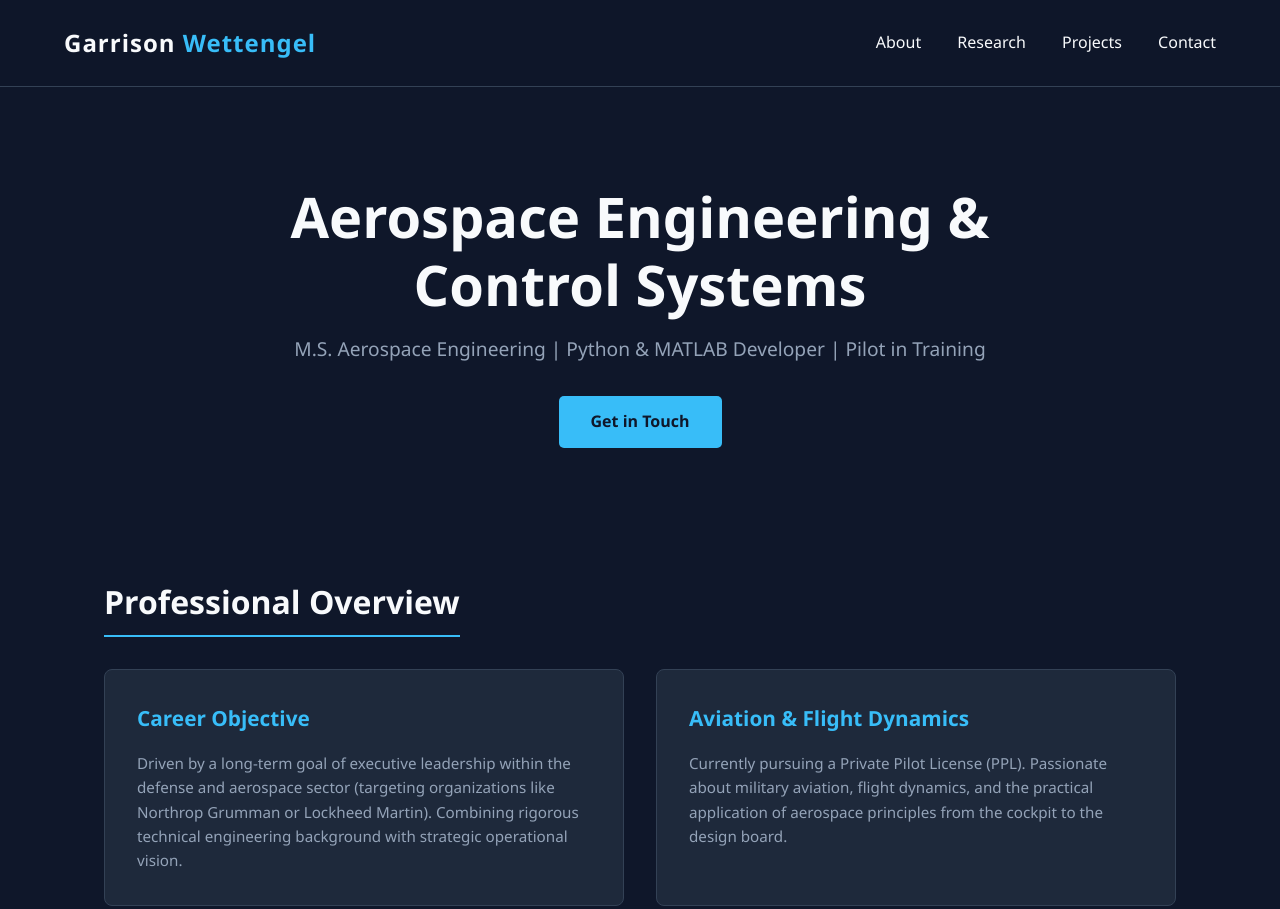
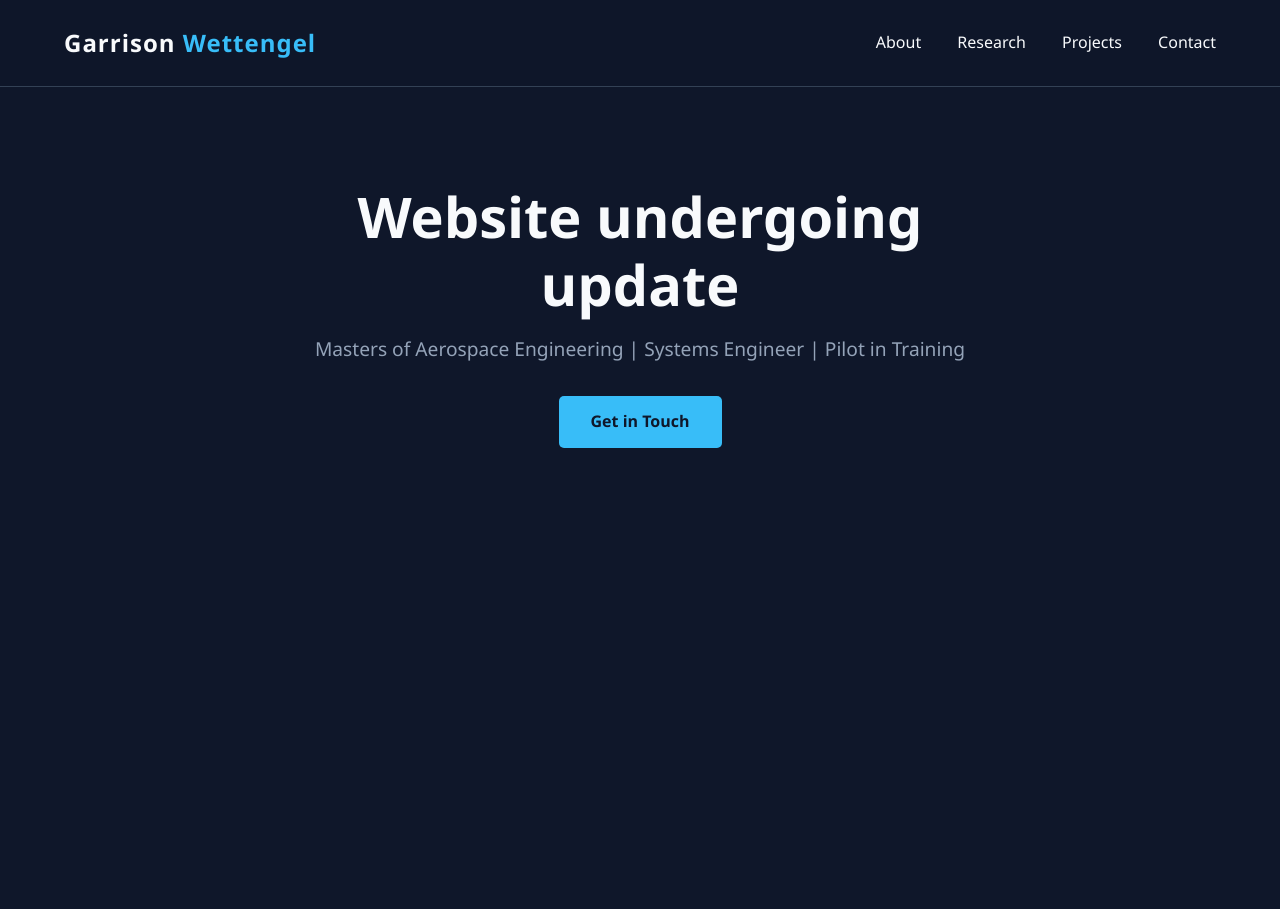
Before and after one commit to garrisonwett/garrisonwett.github.io, a plain HTML site: page index.html in a window 1280 px wide. Shown: the top 909 px of the page. After the commit the page ends 800 px from the top, so only its background shows below. Drawn offline with Linux system fonts and the light colour scheme.

Commit message:
Update header content and comment out section

```diff
--- a/index.html
+++ b/index.html
@@ -174,11 +174,11 @@
     </nav>
 
     <header>
-        <h1>Aerospace Engineering & Control Systems</h1>
-        <p class="subtitle">M.S. Aerospace Engineering | Python & MATLAB Developer | Pilot in Training</p>
+        <h1>Website undergoing update</h1>
+        <p class="subtitle">Masters of Aerospace Engineering | Systems Engineer | Pilot in Training</p>
         <a href="#contact" class="btn">Get in Touch</a>
     </header>
-
+<!--
     <div class="container">
 
         <h2 class="section-title" id="about">Professional Overview</h2>
@@ -223,6 +223,6 @@
     <footer id="contact">
         <p>&copy; 2026 Garrison Wettengel. Hosted on GitHub Pages.</p>
     </footer>
-
+-->
 </body>
 </html>
```
